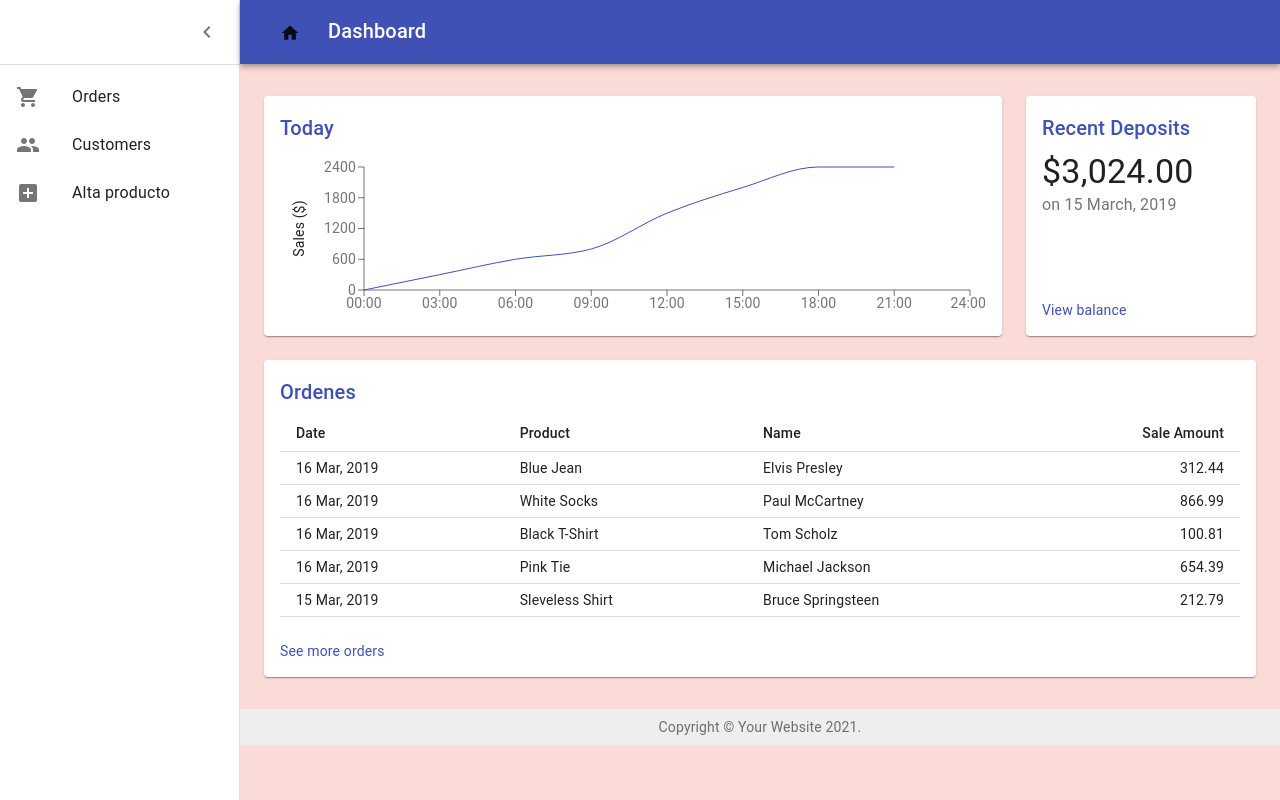
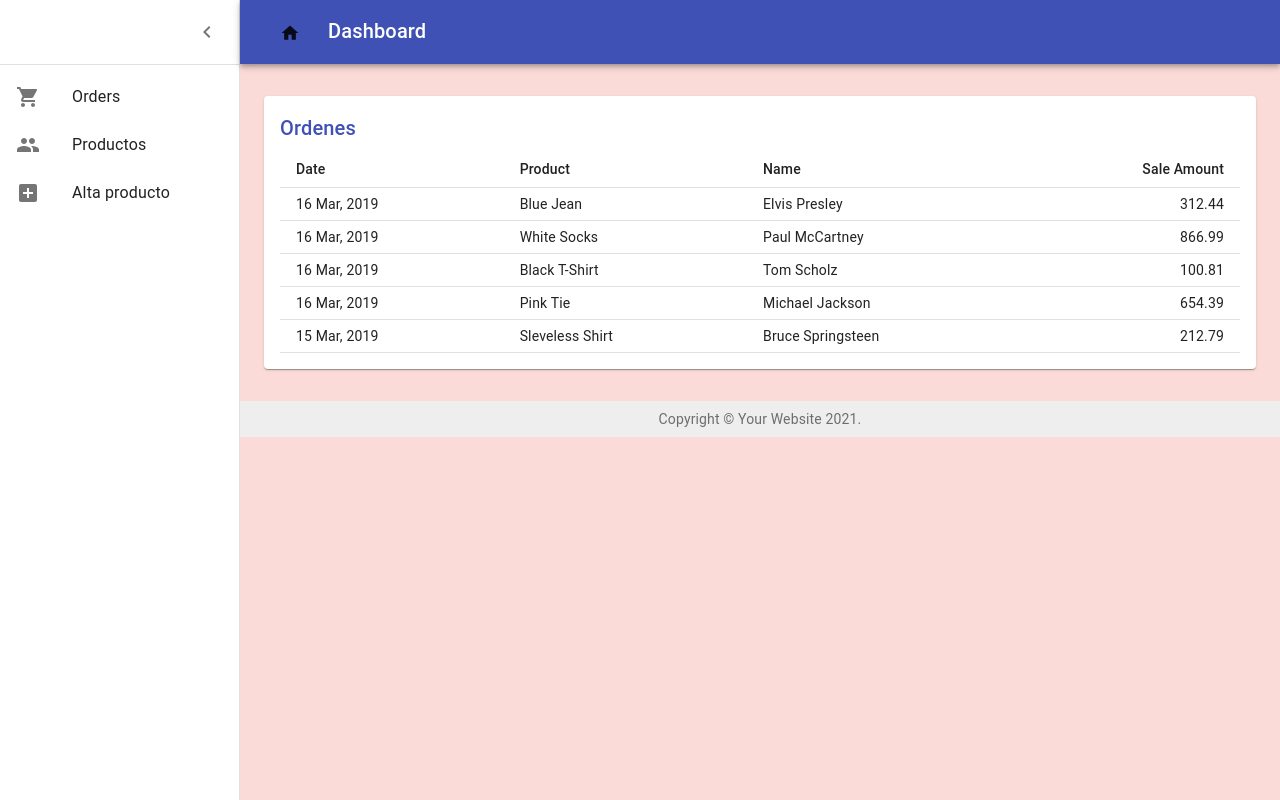
Before and after one commit to taosoft/ecommerce-child-clothes, a React (Create React App) app: page /dashboard in a window 1280 px wide. Built offline with nearby package versions, Linux system fonts and the light colour scheme; what react-swipeable-views-utils would draw is missing.

Commit message:
dashboard

```diff
--- a/src/Components/Dashboard/AddProduct.js
+++ b/src/Components/Dashboard/AddProduct.js
@@ -9,6 +9,7 @@ import Footer from '../LandingPage/Footer'
 import Header from './Header';
 import { useDispatch } from 'react-redux';
 import { addProductSuccess } from '../../app/stores/stockSlice';
+import { Redirect } from 'react-router-dom';
 
 const useStyles = makeStyles((theme) => ({
     root: {
@@ -53,6 +54,7 @@ export default function AddProduct() {
   const [price, setPrice] = useState(0)
   const [stock, setStock] = useState(0)
   const [image, setImage] = useState(null)
+  const [redirect, setRedirect] = useState(null)
 
   const dispatch = useDispatch();
 
@@ -70,13 +72,17 @@ export default function AddProduct() {
         quantity: Math.floor(Math.random() * 100)
       }
       dispatch(addProductSuccess(newProduct));
-      //redirect para lista de productos de admin (dashboard)
+      setRedirect('dashboard/products')
     }
     else {
       alert('Debe completar todos los campos')
     }
   };
 
+  if(redirect !== null) {
+    return <Redirect push to={redirect} />
+  }
+  else {
     return (
       <div className={classes.root}>
           <CssBaseline />
@@ -109,3 +115,4 @@ export default function AddProduct() {
       </div>
     );
   }
+}
--- a/src/Components/Dashboard/Dashboard.js
+++ b/src/Components/Dashboard/Dashboard.js
@@ -15,8 +15,6 @@ import { Link } from 'react-router-dom'
 import MenuIcon from '@material-ui/icons/Menu';
 import ChevronLeftIcon from '@material-ui/icons/ChevronLeft';
 import MainListItems from './listItems'
-import Chart from './Chart';
-import Deposits from './Deposits';
 import Orders from './Orders';
 import Button from '@material-ui/core/Button';
 import HomeIcon from '@material-ui/icons/Home'
@@ -165,26 +163,12 @@ export default function Dashboard() {
           </IconButton>
         </div>
         <Divider />
-
-          <MainListItems />
-
+        <MainListItems />
       </Drawer>
       <main className={classes.content}>
         <div className={classes.appBarSpacer} />
         <Container maxWidth="lg" className={classes.container}>
           <Grid container spacing={3}>
-            {/* Chart */}
-            <Grid item xs={12} md={8} lg={9}>
-              <Paper className={fixedHeightPaper}>
-                <Chart />
-              </Paper>
-            </Grid>
-            {/* Recent Deposits */}
-            <Grid item xs={12} md={4} lg={3}>
-              <Paper className={fixedHeightPaper}>
-                <Deposits />
-              </Paper>
-            </Grid>
             {/* Recent Orders */}
             <Grid item xs={12}>
               <Paper className={classes.paper}>
--- a/src/Components/Dashboard/Orders.js
+++ b/src/Components/Dashboard/Orders.js
@@ -1,5 +1,4 @@
 import React from 'react';
-import Link from '@material-ui/core/Link';
 import { makeStyles } from '@material-ui/core/styles';
 import Table from '@material-ui/core/Table';
 import TableBody from '@material-ui/core/TableBody';
@@ -21,10 +20,6 @@ const rows = [
   createData(4, '15 Mar, 2019', 'Sleveless Shirt', 'Bruce Springsteen', 212.79),
 ];
 
-function preventDefault(event) {
-  event.preventDefault();
-}
-
 const useStyles = makeStyles((theme) => ({
   seeMore: {
     marginTop: theme.spacing(3),
@@ -33,6 +28,7 @@ const useStyles = makeStyles((theme) => ({
 
 export default function Orders() {
   const classes = useStyles();
+
     return (
       <React.Fragment>
         <Title>Ordenes</Title>
@@ -56,11 +52,6 @@ export default function Orders() {
             ))}
           </TableBody>
         </Table>
-      <div className={classes.seeMore}>
-        <Link color="primary" href="#" onClick={preventDefault}>
-          See more orders
-        </Link>
-      </div>
       </React.Fragment>
     );
 }
--- a/src/Components/Dashboard/listItems.js
+++ b/src/Components/Dashboard/listItems.js
@@ -10,10 +10,10 @@ import React, { useState } from 'react';
 
 
 export default function MainListItems () {
-  const [addProductPath, setAddProductPath] = useState(null)
+  const [redirect, setRedirect] = useState(null)
 
-  if(addProductPath !== null) {
-    return <Redirect push to={addProductPath} />
+  if(redirect !== null) {
+    return <Redirect push to={redirect} />
   }
   else {
     return (
@@ -25,13 +25,13 @@ export default function MainListItems () {
           </ListItemIcon>
           <ListItemText primary="Orders" />
         </ListItem>
-        <ListItem button>
+        <ListItem button onClick={() => setRedirect('/dashboard/products')}>
           <ListItemIcon>
             <PeopleIcon />
           </ListItemIcon>
-          <ListItemText primary="Customers" />
+          <ListItemText primary="Productos" />
         </ListItem>
-        <ListItem button onClick={() => setAddProductPath('/dashboard/add-product')}>
+        <ListItem button onClick={() => setRedirect('/dashboard/add-product')}>
           <ListItemIcon>
             <AddBoxIcon />
           </ListItemIcon>
--- a/src/Router.js
+++ b/src/Router.js
@@ -6,6 +6,7 @@ import Dashboard from './Components/Dashboard/Dashboard';
 import Login from "./Components/Login/Login";
 import SignUp from "./Components/SignUp/SignUp";
 import AddProduct from './Components/Dashboard/AddProduct'
+import Products from './Components/Dashboard/Products'
 
 function Router() {
   return (
@@ -15,6 +16,7 @@ function Router() {
             <Route path="/products" component={ProductGrid}/>
             <Route path="/product/:id" component={SingleProduct}/>
             <Route path="/dashboard/add-product" component={AddProduct}/>
+            <Route path="/dashboard/products" component={Products}/>
             <Route path="/dashboard" component={Dashboard}/>
             <Route path="/login" component={Login}/>
             <Route path="/singup" component={SignUp}/>
```
Lines whose indentation alone changed are shown as unchanged.
